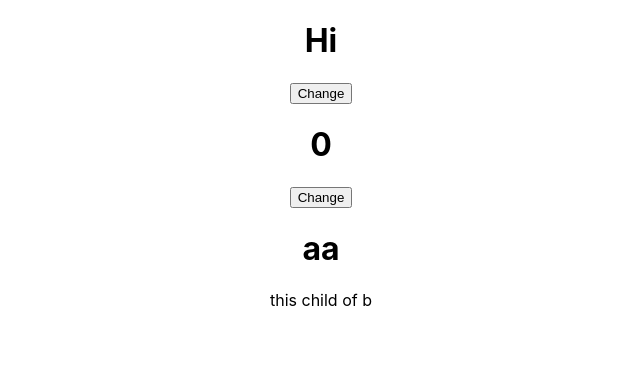
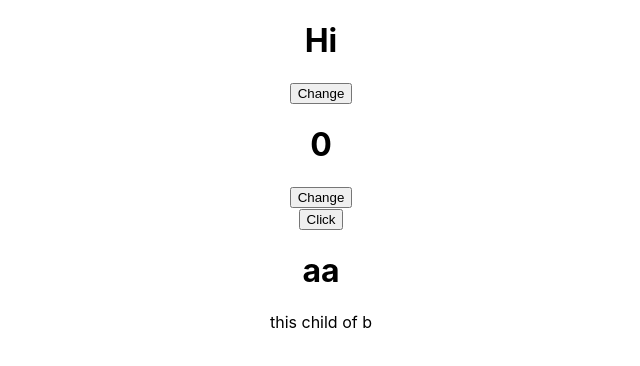
Before and after one commit to kyletaj1997/react, a React (Create React App) app: page / in a window 1280 px wide. Shown: the top 366 px of the page, without its empty margins (319-959 px from the left). Built offline with nearby package versions, Linux system fonts and the light colour scheme.

Commit message:
event handling

```diff
--- a/src/App.js
+++ b/src/App.js
@@ -6,6 +6,7 @@ import Welcome from './components/Welcome'
 import Third from './components/Third'
 import State from './components/State'
 import Counter from './components/Counter'
+import FunctionClick from './components/FunctionClick'
 class App extends Component {
   render(){
      return(
@@ -13,6 +14,7 @@ class App extends Component {
        <div className="App">
        <State></State>
        <Counter></Counter>
+       <FunctionClick></FunctionClick>
        <Third name ="aa"> <p> this child of b </p></Third>
        {/*
        <Third name ="bb">
--- /dev/null
+++ b/src/components/FunctionClick.js
@@ -0,0 +1,17 @@
+import React, { Component } from 'react'
+
+function FunctionClick(){
+
+    function ButtonClick(){
+      console.log("wew")
+    }
+    return (
+        <div>
+        <button onClick= {ButtonClick}> Click</button>
+          </div>
+
+    )
+
+}
+
+export default FunctionClick
```
